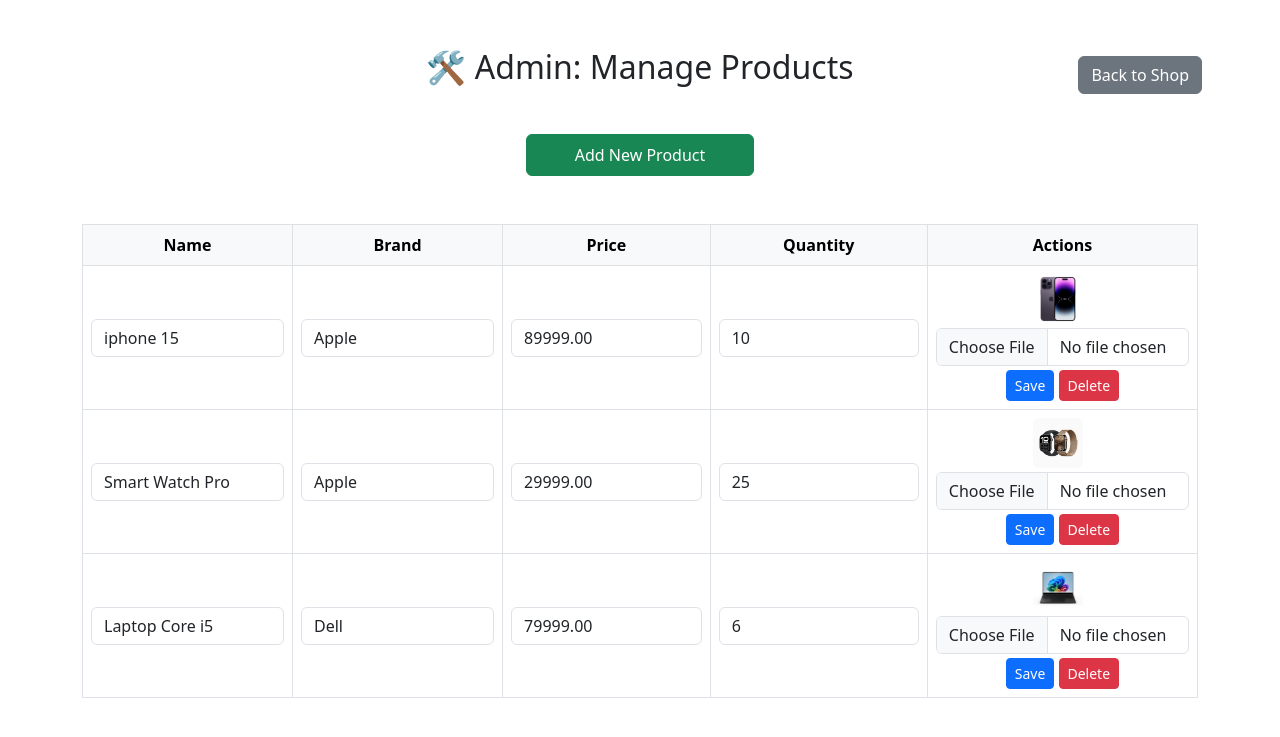
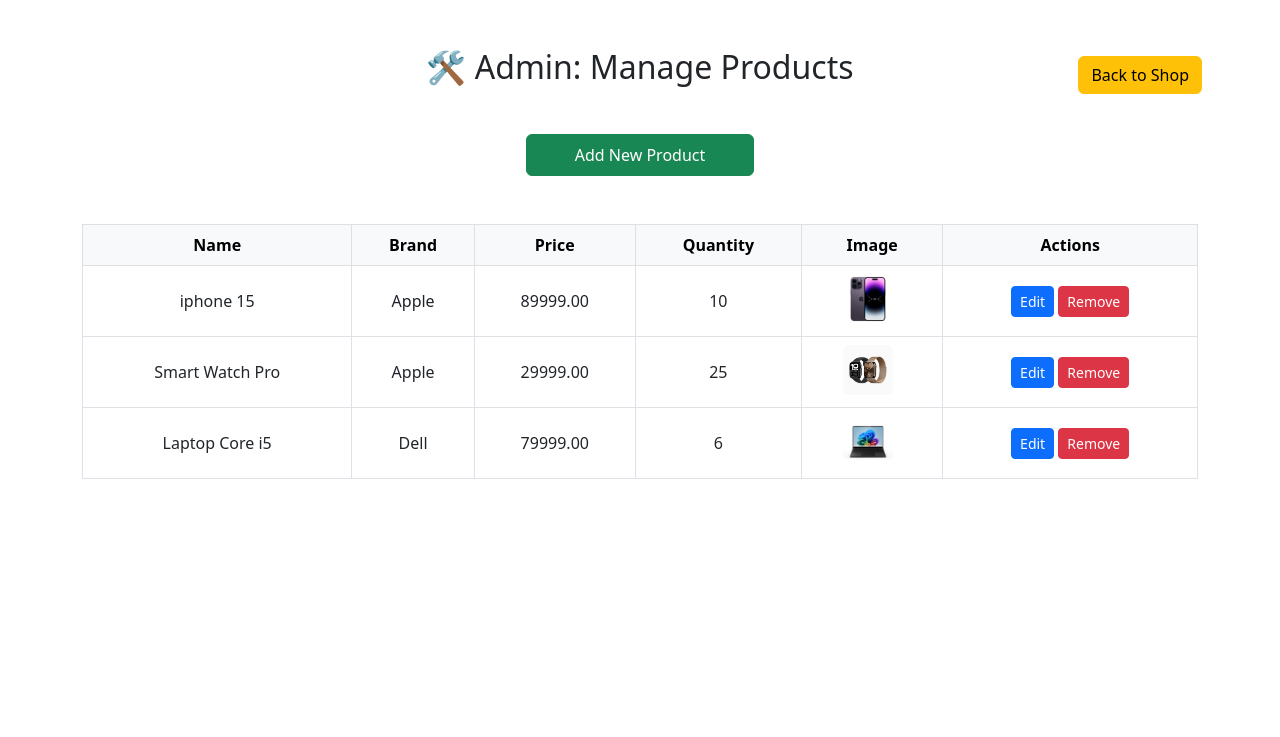
Before and after one commit to HariRooshan/ecommerce-website-buyhive, a PHP site: page /admin_products.php in a window 1280 px wide. Shown: the top 737 px of the page. Run offline with PHP 8.4, Linux system fonts and the light colour scheme; the visitor is signed in with stand-in values (Sample User, id 1); data comes from the database, SQL or seed files in the repository.

Commit message:
modified product management for admin

```diff
--- a/admin_products.php
+++ b/admin_products.php
@@ -58,7 +58,7 @@
 </head>
 <body>
 <div class="container mt-5 position-relative">
-    <a href="index.php" class="btn btn-secondary position-absolute top-0 end-0 mt-2 me-2">Back to Shop</a>
+    <a href="index.php" class="btn btn-warning position-absolute top-0 end-0 mt-2 me-2">Back to Shop</a>
     <h2 class="text-center mb-4">🛠️ Admin: Manage Products</h2>
     <div class="my-5 text-center">
         <button class="btn btn-success px-5 py-2" data-bs-toggle="modal" data-bs-target="#addProductModal">Add New Product</button>
@@ -96,13 +96,57 @@
               </div>
             </div>
             <div class="modal-footer">
-              <button type="button" class="btn btn-secondary" data-bs-dismiss="modal">Cancel</button>
+              <button type="button" class="btn btn-danger" data-bs-dismiss="modal">Cancel</button>
               <button type="submit" class="btn btn-success" name="add">Add</button>
             </div>
           </form>
         </div>
       </div>
     </div>
+
+    <!-- Edit Product Modal (dynamic) -->
+    <div class="modal fade" id="editProductModal" tabindex="-1" aria-labelledby="editProductModalLabel" aria-hidden="true">
+      <div class="modal-dialog">
+        <div class="modal-content">
+          <form method="POST" enctype="multipart/form-data" id="editProductForm">
+            <div class="modal-header">
+              <h5 class="modal-title" id="editProductModalLabel">Edit Product</h5>
+              <button type="button" class="btn-close" data-bs-dismiss="modal" aria-label="Close"></button>
+            </div>
+            <div class="modal-body">
+              <input type="hidden" name="id" id="edit-id">
+              <input type="hidden" name="current_image" id="edit-current-image">
+              <div class="mb-3">
+                <label class="form-label">Name <span class="text-danger">*</span></label>
+                <input type="text" name="name" id="edit-name" class="form-control" required>
+              </div>
+              <div class="mb-3">
+                <label class="form-label">Brand <span class="text-danger">*</span></label>
+                <input type="text" name="brand" id="edit-brand" class="form-control" required>
+              </div>
+              <div class="mb-3">
+                <label class="form-label">Price <span class="text-danger">*</span></label>
+                <input type="number" name="price" id="edit-price" class="form-control" min="0" required>
+              </div>
+              <div class="mb-3">
+                <label class="form-label">Quantity <span class="text-danger">*</span></label>
+                <input type="number" name="quantity" id="edit-quantity" class="form-control" min="0" required>
+              </div>
+              <div class="mb-3">
+                <label class="form-label">Product Image</label>
+                <div id="edit-image-preview" class="mb-2"></div>
+                <input type="file" name="image" class="form-control" accept="image/*">
+              </div>
+            </div>
+            <div class="modal-footer">
+              <button type="button" class="btn btn-danger" data-bs-dismiss="modal">Discard</button>
+              <button type="submit" class="btn btn-success" name="edit">Save Changes</button>
+            </div>
+          </form>
+        </div>
+      </div>
+    </div>
+
     <table class="table table-bordered align-middle text-center">
         <thead class="table-light">
             <tr>
@@ -110,20 +154,18 @@
                 <th>Brand</th>
                 <th>Price</th>
                 <th>Quantity</th>
+                <th>Image</th>
                 <th>Actions</th>
             </tr>
         </thead>
         <tbody>
         <?php while ($row = $res->fetch_assoc()): ?>
             <tr<?= ($row['quantity'] < 5 ? ' class="table-warning"' : '') ?>>
-                <form method="POST" enctype="multipart/form-data" class="row g-1 align-items-center">
-                    <input type="hidden" name="id" value="<?= $row['id'] ?>">
-                    <input type="hidden" name="current_image" value="<?= htmlspecialchars($row['image']) ?>">
-                    <td><input type="text" name="name" value="<?= htmlspecialchars($row['name']) ?>" class="form-control" required></td>
-                    <td><input type="text" name="brand" value="<?= htmlspecialchars($row['brand']) ?>" class="form-control" required></td>
-                    <td><input type="number" name="price" value="<?= $row['price'] ?>" class="form-control" min="0" required></td>
+                <td><?= htmlspecialchars($row['name']) ?></td>
+                <td><?= htmlspecialchars($row['brand']) ?></td>
+                <td><?= $row['price'] ?></td>
                 <td>
-                        <input type="number" name="quantity" value="<?= $row['quantity'] ?>" class="form-control" min="0" required>
+                    <?= $row['quantity'] ?>
                     <?php if ($row['quantity'] < 5): ?>
                         <span class="badge bg-danger mt-1">Low Stock!</span>
                     <?php endif; ?>
@@ -132,16 +174,43 @@
                     <?php if (!empty($row['image'])): ?>
                         <img src="images/<?= htmlspecialchars($row['image']) ?>" alt="Product Image" style="width:50px;height:50px;object-fit:cover;" class="me-2 mb-1 rounded">
                     <?php endif; ?>
-                        <input type="file" name="image" class="form-control mb-1" accept="image/*">
-                        <button class="btn btn-primary btn-sm" name="edit">Save</button>
-                        <button class="btn btn-danger btn-sm" name="delete" onclick="return confirm('Delete this product?')">Delete</button>
                 </td>
+                <td>
+                    <button
+                        class="btn btn-primary btn-sm edit-btn"
+                        data-bs-toggle="modal"
+                        data-bs-target="#editProductModal"
+                        data-id="<?= $row['id'] ?>"
+                        data-name="<?= htmlspecialchars($row['name']) ?>"
+                        data-brand="<?= htmlspecialchars($row['brand']) ?>"
+                        data-price="<?= $row['price'] ?>"
+                        data-quantity="<?= $row['quantity'] ?>"
+                        data-image="<?= htmlspecialchars($row['image']) ?>"
+                    >Edit</button>
+                    <form method="POST" style="display:inline;">
+                        <input type="hidden" name="id" value="<?= $row['id'] ?>">
+                        <button class="btn btn-danger btn-sm" name="delete" onclick="return confirm('Delete this product?')">Remove</button>
                     </form>
+                </td>
             </tr>
         <?php endwhile; ?>
         </tbody>
     </table>
 </div>
+<script src="https://cdn.jsdelivr.net/npm/bootstrap@5.3.0/dist/js/bootstrap.bundle.min.js"></script>
+<script>
+document.querySelectorAll('.edit-btn').forEach(function(btn) {
+    btn.addEventListener('click', function() {
+        document.getElementById('edit-id').value = btn.getAttribute('data-id');
+        document.getElementById('edit-name').value = btn.getAttribute('data-name');
+        document.getElementById('edit-brand').value = btn.getAttribute('data-brand');
+        document.getElementById('edit-price').value = btn.getAttribute('data-price');
+        document.getElementById('edit-quantity').value = btn.getAttribute('data-quantity');
+        document.getElementById('edit-current-image').value = btn.getAttribute('data-image');
+        var img = btn.getAttribute('data-image');
+        var preview = document.getElementById('edit-image-preview');
+        preview.innerHTML = img ? '<img src="images/' + img + '" style="width:50px;height:50px;object-fit:cover;" class="rounded">' : '';
+    });
+});
+</script>
 </body>
-</html>
-    <script src="https://cdn.jsdelivr.net/npm/bootstrap@5.3.0/dist/js/bootstrap.bundle.min.js"></script>
```
Lines whose indentation alone changed are shown as unchanged.
